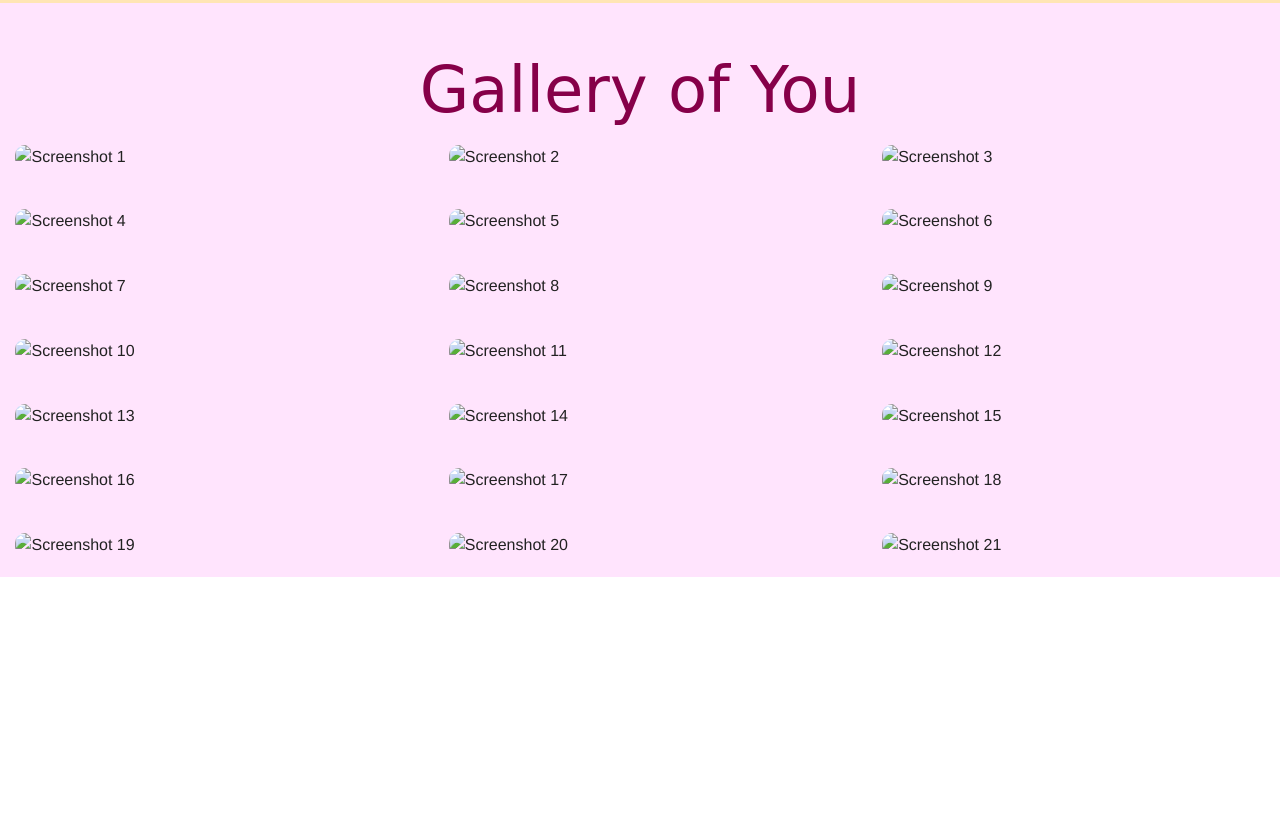
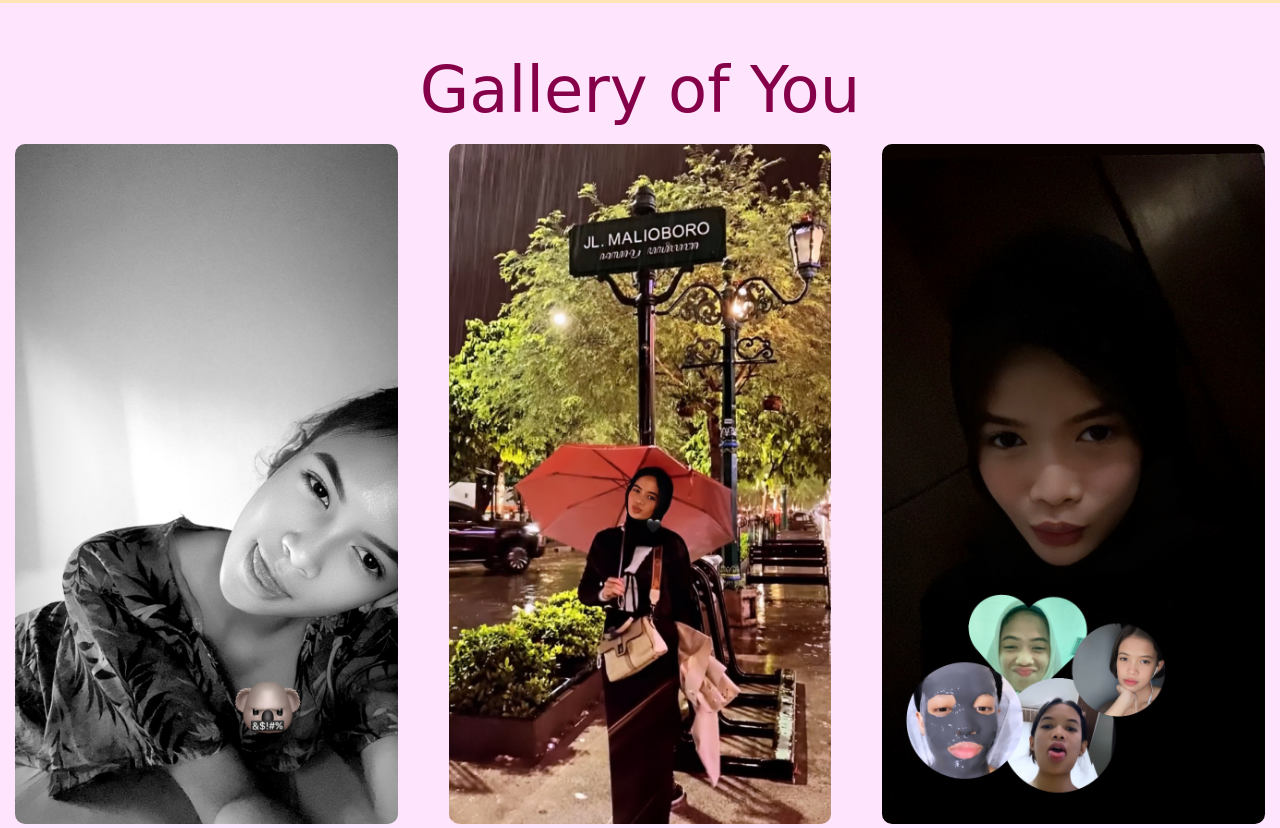
Before and after one commit to AndhikaFebriann/adindaazahra, a plain HTML site: page index.html in a window 1280 px wide. Shown: the part 797-1625 px from the top of the page. Before the commit the page ends 1374 px from the top, so only its background shows below. Drawn offline with Linux system fonts and the light colour scheme.

Commit message:
Update index.html

```diff
--- a/index.html
+++ b/index.html
@@ -185,67 +185,67 @@
 				<div class="container">
 					<div class="gallery-items">
 						<div class="gallery-item">
-						<img src="img/dinda/1.jpg" alt="Screenshot 1">
+						<img src="img/1.jpg" alt="Screenshot 1">
 						</div>
 							<div class="gallery-item">
-							<img src="img/Dinda/2.jpg" alt="Screenshot 2">
+							<img src="img/2.jpg" alt="Screenshot 2">
 						</div>
 							<div class="gallery-item">
-							<img src="img/Dinda/3.jpg" alt="Screenshot 3">
+							<img src="img/3.jpg" alt="Screenshot 3">
 						</div>
 							<div class="gallery-item">
-							<img src="img/Dinda/4.jpg" alt="Screenshot 4">
+							<img src="img/4.jpg" alt="Screenshot 4">
 						</div>
 							<div class="gallery-item">
-							<img src="img/Dinda/5.jpg" alt="Screenshot 5">
+							<img src="img/5.jpg" alt="Screenshot 5">
 						</div>
 							<div class="gallery-item">
-							<img src="img/Dinda/6.jpg" alt="Screenshot 6">
+							<img src="img/6.jpg" alt="Screenshot 6">
 						</div>
 							<div class="gallery-item">
-							<img src="img/Dinda/7.jpg" alt="Screenshot 7">
+							<img src="img/7.jpg" alt="Screenshot 7">
 						</div>
 							<div class="gallery-item">
-							<img src="img/Dinda/8.jpg" alt="Screenshot 8">
+							<img src="img/8.jpg" alt="Screenshot 8">
 						</div>
 							<div class="gallery-item">
-							<img src="img/Dinda/9.jpg" alt="Screenshot 9">
+							<img src="img/9.jpg" alt="Screenshot 9">
 						</div>
 							<div class="gallery-item">
-							<img src="img/Dinda/10.jpg" alt="Screenshot 10">
+							<img src="img/10.jpg" alt="Screenshot 10">
 						</div>
 							<div class="gallery-item">
-							 <img src="img/Dinda/11.jpg" alt="Screenshot 11">
+							 <img src="img/11.jpg" alt="Screenshot 11">
 						 </div>
 							<div class="gallery-item">
-							<img src="img/Dinda/12.jpg" alt="Screenshot 12">
+							<img src="img/12.jpg" alt="Screenshot 12">
 						</div>
 							<div class="gallery-item">
-							<img src="img/Dinda/13.jpg" alt="Screenshot 13">
+							<img src="img/13.jpg" alt="Screenshot 13">
 						</div>
 							<div class="gallery-item">
-							<img src="img/Dinda/14.jpg" alt="Screenshot 14">
+							<img src="img/14.jpg" alt="Screenshot 14">
 						</div>
 							<div class="gallery-item">
-							<img src="img/Dinda/15.jpg" alt="Screenshot 15">
+							<img src="img/15.jpg" alt="Screenshot 15">
 						</div>
 							<div class="gallery-item">
-							<img src="img/Dinda/16.jpg" alt="Screenshot 16">
+							<img src="img/16.jpg" alt="Screenshot 16">
 						</div>
 							<div class="gallery-item">
-							<img src="img/Dinda/17.jpg" alt="Screenshot 17">
+							<img src="img/17.jpg" alt="Screenshot 17">
 						</div>
 							<div class="gallery-item">
-							<img src="img/Dinda/18.jpg" alt="Screenshot 18">
+							<img src="img/18.jpg" alt="Screenshot 18">
 						</div>
 							<div class="gallery-item">
-							<img src="img/Dinda/19.jpg" alt="Screenshot 19">
+							<img src="img/19.jpg" alt="Screenshot 19">
 						</div>
 							<div class="gallery-item">
-							<img src="img/Dinda/20.jpg" alt="Screenshot 20">
+							<img src="img/20.jpg" alt="Screenshot 20">
 						</div>
 							<div class="gallery-item">
-							<img src="img/Dinda/21.jpg" alt="Screenshot 21">
+							<img src="img/21.jpg" alt="Screenshot 21">
 						</div>
 				</div>
 			</section>
```
